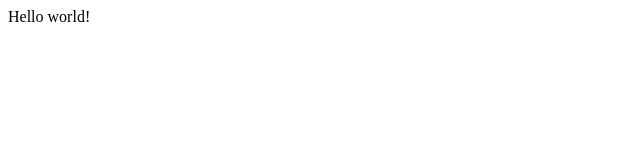
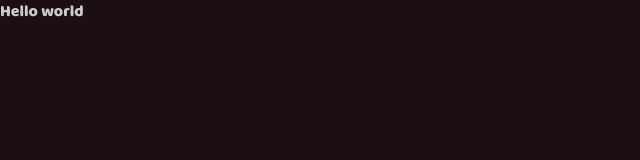
Before and after one commit to xDAVEx-ch/my-portfolio, a Gatsby site: page / in a window 1280 px wide. Shown: the whole page, without its empty margins (0-640 px from the left). Built offline with nearby package versions, Linux system fonts and the light colour scheme; Gatsby itself is replaced by a stand-in of ours.

Commit message:
style: Implement set up to work with Bulma css

```diff
--- a/gatsby-config.js
+++ b/gatsby-config.js
@@ -6,5 +6,7 @@
 
 module.exports = {
   /* Your site config here */
-  plugins: [],
+  plugins: [
+    'gatsby-plugin-sass'
+  ],
 }
--- a/package.json
+++ b/package.json
@@ -15,10 +15,13 @@
   },
   "dependencies": {
     "gatsby": "^2.26.1",
+    "gatsby-plugin-sass": "^3.2.0",
     "react": "^16.12.0",
     "react-dom": "^16.12.0"
   },
   "devDependencies": {
+    "bulma": "^0.9.2",
+    "node-sass": "^5.0.0",
     "prettier": "2.2.1"
   },
   "repository": {
--- a/src/pages/index.js
+++ b/src/pages/index.js
@@ -1,5 +1,7 @@
 import React from "react"
 
+import '../sass/main.styles.scss';
+
 export default function Home() {
-  return <div>Hello world!</div>
+  return <h1 className='is-family-secondary'>Hello world</h1>
 }
--- /dev/null
+++ b/src/sass/main.styles.scss
@@ -0,0 +1,27 @@
+@charset 'utf-8';
+
+//Import Google's font families
+@import url('https://fonts.googleapis.com/css2?family=Baloo+2:wght@800&family=Roboto:wght@300&display=swap');
+
+//Set your brand colors
+$color-white: #FDFFFC; //Accent and titles
+$color-grey-dark: #909090; //Links
+$color-grey-light: #CBCBCB; //Sub-titles and paragraphs
+$color-purple-light: #28151F; //Header, footer and general layout
+$color-purple-dark: #1B0E15; //Body
+$color-yellow: #FFFF40; //Accent
+
+//Update some Bulma's variables
+$link: $color-grey-dark;
+$body-background-color: $color-purple-dark;
+$text: $color-grey-light;
+$success: $color-yellow;
+$primary: $color-purple-light;
+$info: $color-white;
+
+//Set your fonts families
+$family-secondary: 'Baloo 2', cursive; //Just in titles
+$family-primary: 'Roboto', sans-serif;// Rest of text
+
+//Bulma's styles
+@import '../../node_modules/bulma/bulma.sass';
```
Also changed, not shown: 2 other files.
